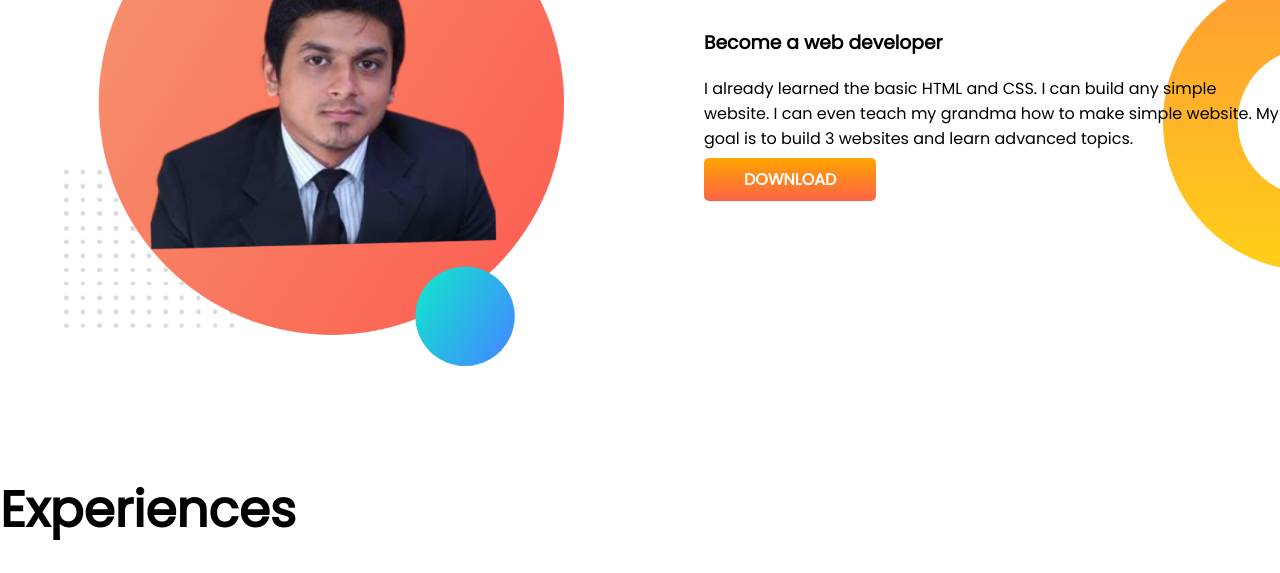
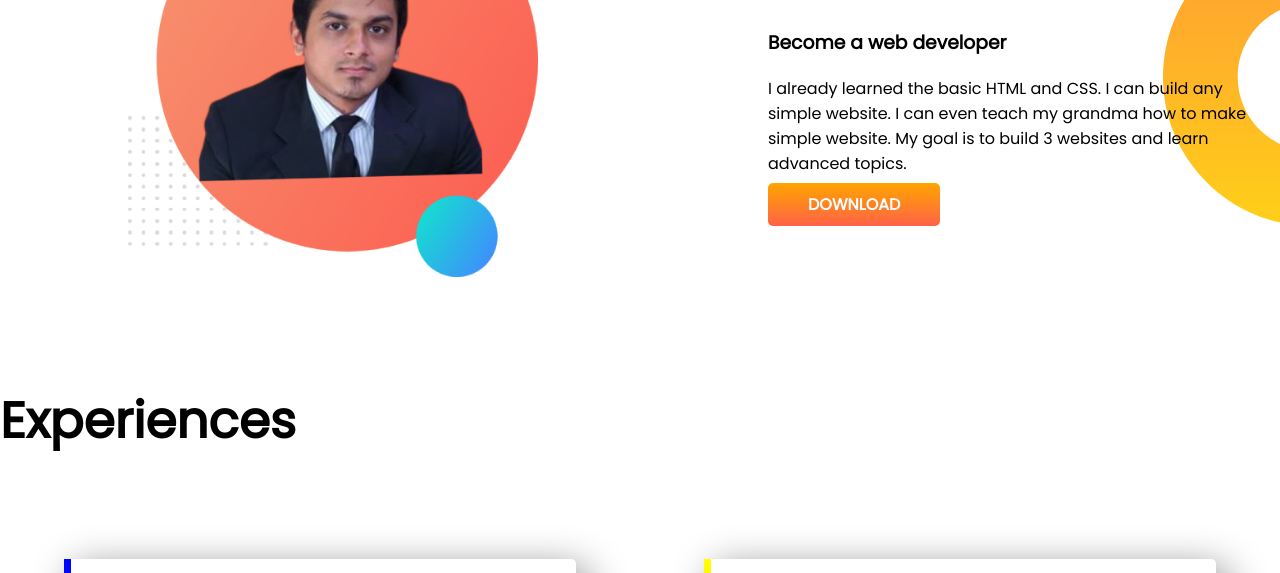
Before and after one commit to abrar-hossain/developer-portfolio, a plain HTML site: page index.html in a window 1280 px wide. Shown: the part 768-1341 px from the top of the page. Drawn offline with Linux system fonts and the light colour scheme.

Commit message:
half added

```diff
--- a/index.html
+++ b/index.html
@@ -14,7 +14,7 @@
 
 <body>
     <section class="top-banner flexible-container">
-        <div class="half_width">
+        <div class="half-width">
             <h1>Welcome To</h1>
             <h1><span class="orange-color">Abrar Hossain</span> World!</h1>
             <h3>Building Climber and Train Stopper</h3>
@@ -26,15 +26,15 @@
             <a class="link-button" target="_blank" href="#">Hire me</a>
         </div>
 
-        <div class="half_width">
+        <div class="half-width">
             <img src="images/abrar-bg.png">
         </div>
     </section>
     <section class="dream-big flexible-container">
-        <div class="half2-width">
+        <div class="half-width">
             <img src="images/abrar-bg.png">
         </div>
-        <div class="half2-width">
+        <div class="half-width">
             <h2>Dream Big</h2>
             <h3>Become a web developer</h3>
             <p>I already learned the basic HTML and CSS. I can build any simple website. I can even teach my grandma how
--- a/style.css
+++ b/style.css
@@ -15,7 +15,7 @@ h1{
     display: flex;
     margin-bottom: 100px;
 }
-.half_width{
+.half-width{
     width: 50%;
     padding-left: 10%;
 
@@ -51,12 +51,6 @@ h2
     padding: 10px 40px;
     font-weight: 700;
     border-radius: 5px;
-}
-
-.half2-width
-{
-    width: 50%;
-    padding-left: 5%;
 }
 
 .dream-big
```
